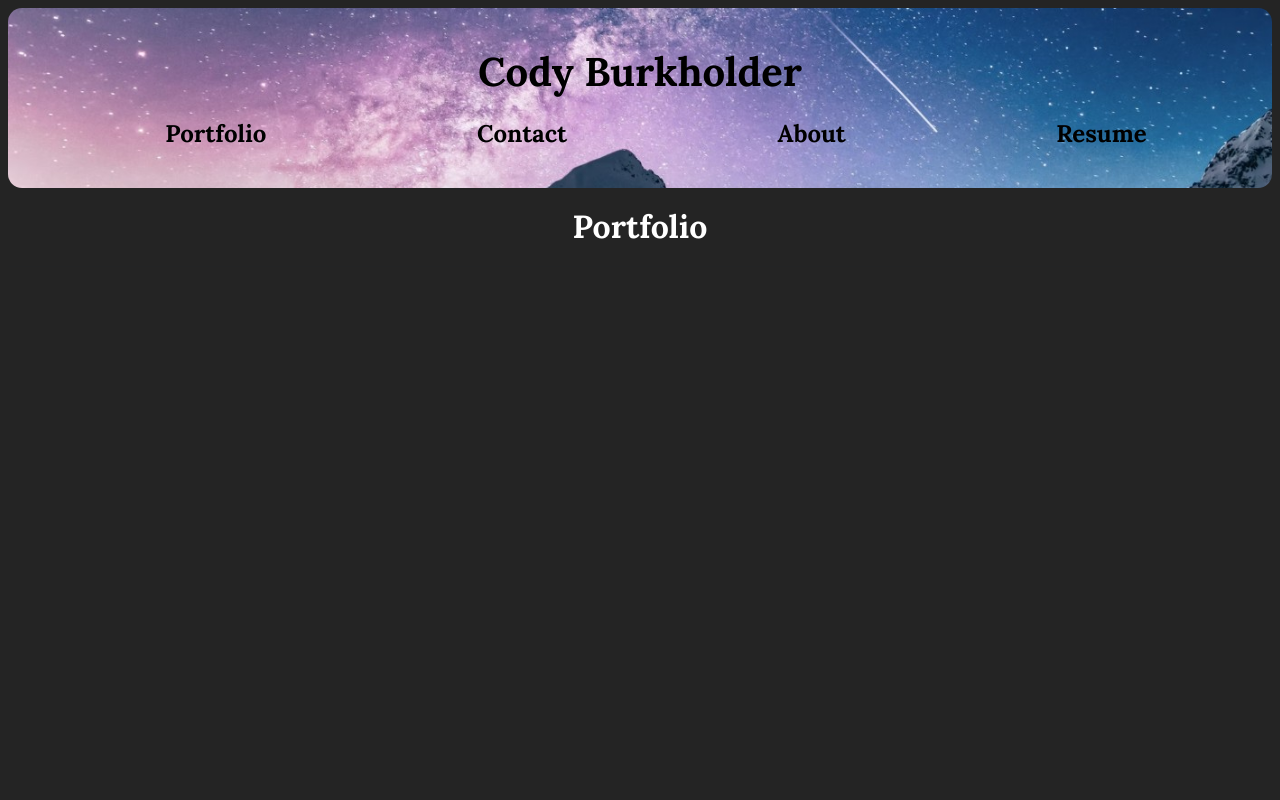
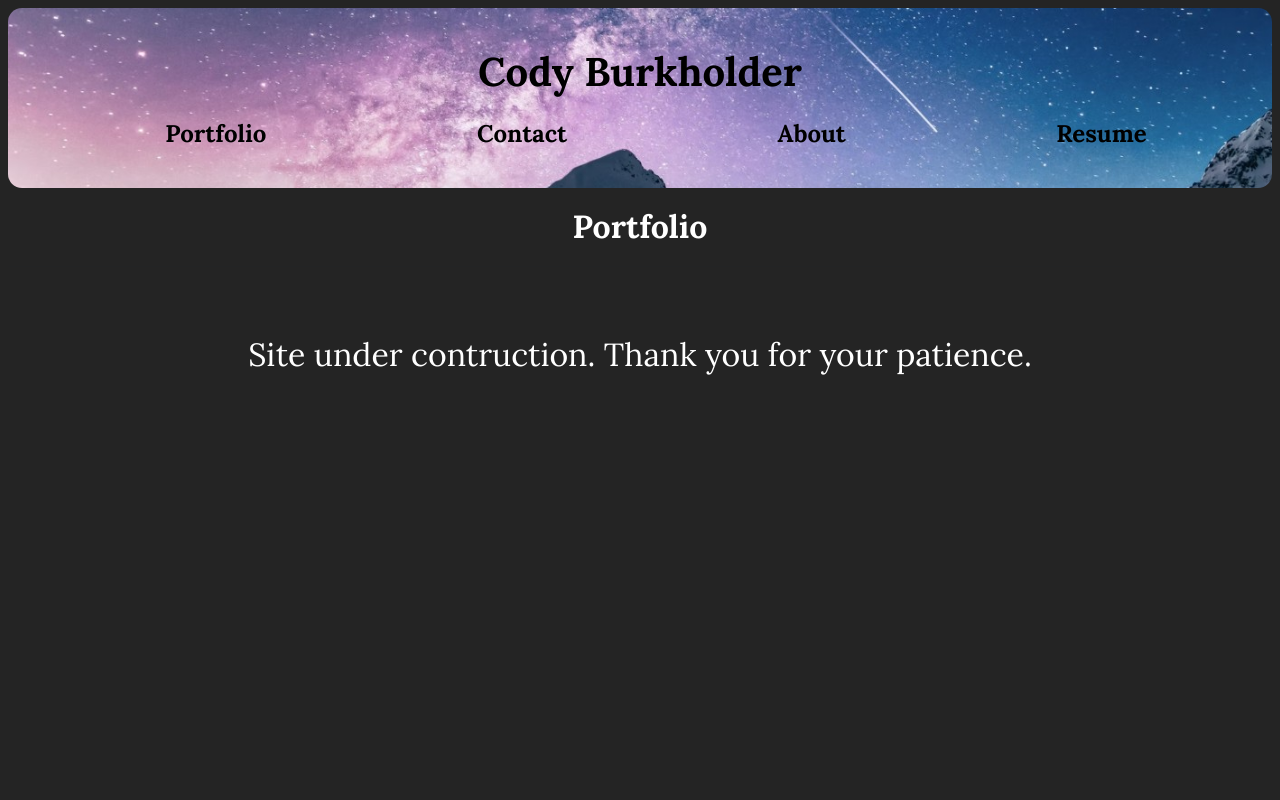
Before and after one commit to chilejay7/React-Portfolio, a React (Vite) app: page /portfolio in a window 1280 px wide. Shown: the top 800 px of the page. Built offline with nearby package versions, Linux system fonts and the light colour scheme.

Commit message:
message added to portfolio section

```diff
--- a/src/components/Apps.jsx
+++ b/src/components/Apps.jsx
@@ -1,5 +1,8 @@
 function Apps() {
     console.log(`Here are your apps!`);
+    return(
+        <p>Site under contruction.  Thank you for your patience.</p>
+    );
 }
 
 export default Apps;
--- /dev/null
+++ b/src/pages/PortfolioPage.css
@@ -0,0 +1,5 @@
+.apps {
+    color: white;
+    font-size: 2rem;
+    margin-top: 5%;
+}
--- a/src/pages/PortfolioPage.jsx
+++ b/src/pages/PortfolioPage.jsx
@@ -1,4 +1,5 @@
 import Apps from "../components/Apps";
+import './PortfolioPage.css';
 
 function Portfolio() {
     return (
```
